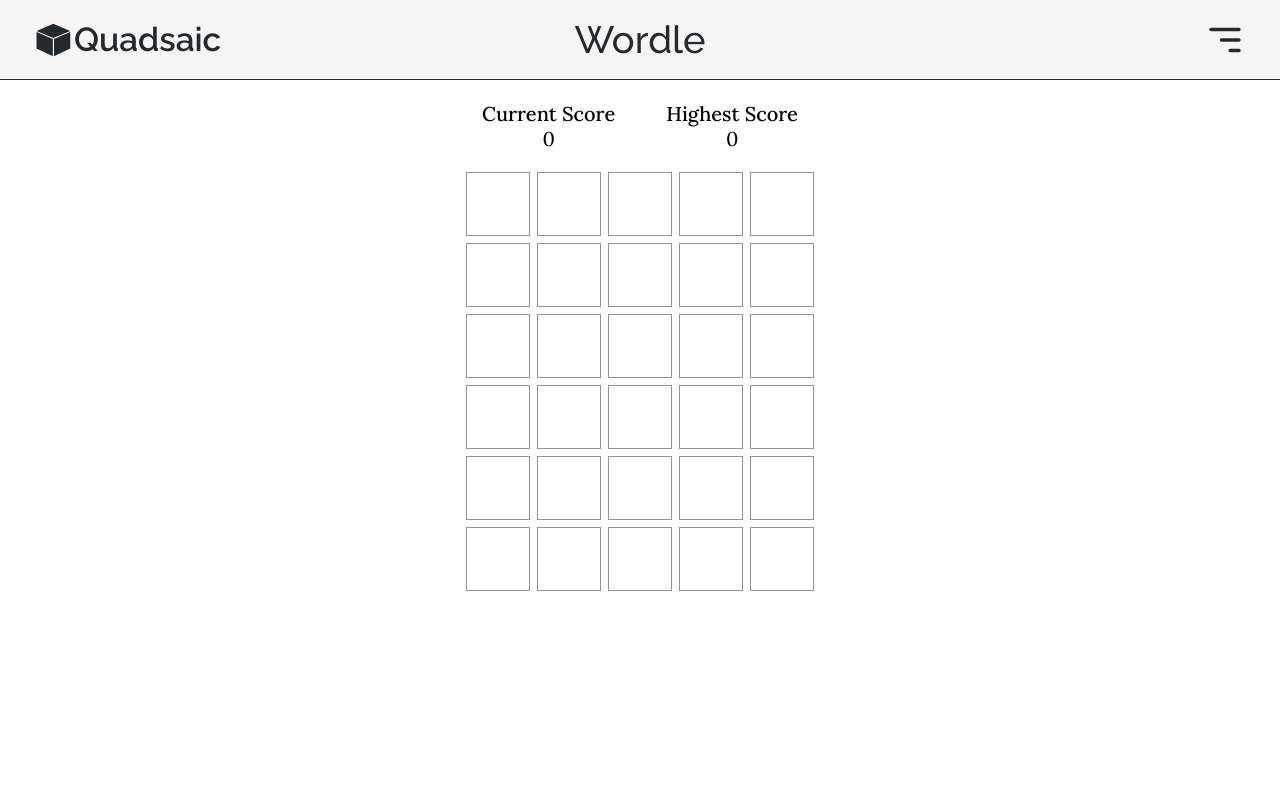
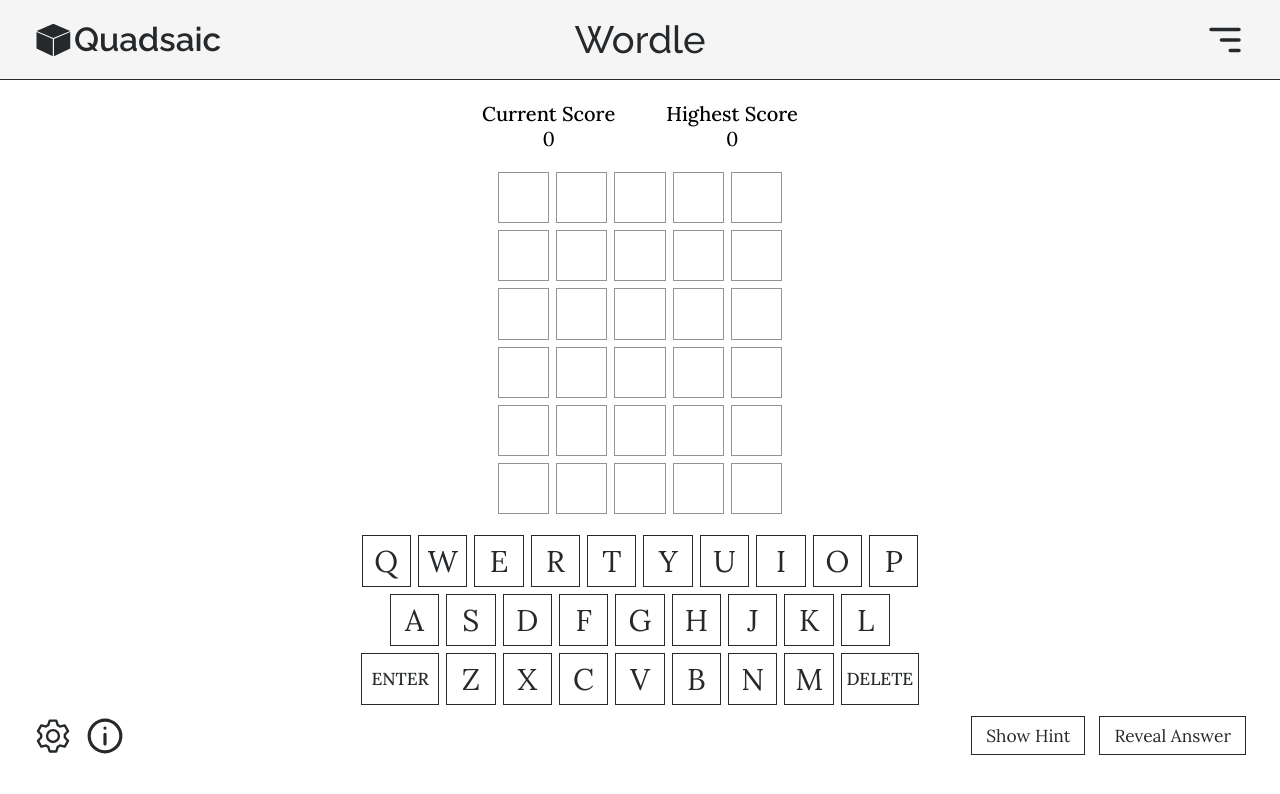
Before and after one commit to Ama4538/Quadsaic, a React (Vite) app: page /wordle in a window 1280 px wide. Shown: the top 794 px of the page. Built offline with nearby package versions, Linux system fonts and the light colour scheme.

Commit message:
KeyBoard

```diff
--- a/src/components/app/App.jsx
+++ b/src/components/app/App.jsx
@@ -6,6 +6,7 @@ function App() {
     const [wordleSetting, setWordleSetting] = useState({
         currentWord: "",
         gameBoard: null,
+        inputLetters: [],
         start: false,
         timer: false,
         timerAmount: 300,
--- a/src/main.css
+++ b/src/main.css
@@ -72,7 +72,8 @@
 
 .wordle__content {
     display: flex;
-    justify-content: center;
+    flex-direction: column;
+    align-items: center;
 }
 
 /* Game Board */
@@ -109,8 +110,8 @@
 .wordle-gameboard__cell {
     display: grid;
     place-items: center;
-    width: var(--padding-size-med);
-    font-size: var(--font-size-med);
+    width: calc(var(--padding-size-med) / 1.25);
+    font-size: calc(var(--font-size-med) / 1.05);
     font-weight: 400;
     aspect-ratio: 1 / 1;
     border: solid 1px var(--primary-color);
@@ -120,11 +121,117 @@
     user-select: none;
 }
 
-.wordle-gameboard__cell[data-filled = "true"] {
+.wordle-gameboard__cell[data-filled="true"] {
     opacity: 1;
 }
 
+/* KeyBoard */
+.wordle__keyboard {
+    display: flex;
+    flex-direction: column;
+    gap: calc(var(--padding-size-very-small) / 2);
+    margin-top: calc(var(--padding-size-very-small) * 1.50);
+}
+
+.wordle-keyboard__row {
+    display: flex;
+    gap: calc(var(--padding-size-very-small) / 2);
+    justify-content: center;
+}
+
+.wordle-keyboard__button {
+    height: calc(var(--font-size-med) * 1.30);
+    font-family: var(--secondary-font);
+    font-size: calc(var(--font-size-small) * 1.50);
+    background-color: transparent;
+    aspect-ratio: 0.95 / 1;
+    border: solid 1px var(--primary-color);
+    color: var(--primary-color);
+    cursor: pointer;
+    text-transform: uppercase;
+}
+
+.wordle-keyboard__button-big {
+    font-size: calc(var(--font-size-small) / 1.15);
+    font-weight: 500;
+    aspect-ratio: 1.50 / 1;
+}
+
+/* Footer */
+.wordle__footer {
+    display: flex;
+    padding: calc(var(--padding-size-small) / 3) var(--padding-size-small);
+    margin-top: auto;
+    justify-content: space-between;
+}
+
+.wordle__footer-left {
+    display: flex;
+    gap: var(--padding-size-very-small);
+}
+
+.wordle__footer-left button {
+    height: calc(var(--font-size-med) / 1.05);
+    aspect-ratio: 1 / 1;
+    background-color: transparent;
+    border: none;
+    cursor: pointer;
+    transition: 0.20s;
+}
+
+.wordle__footer-left button:nth-child(1) {
+    background: url(/icons/setting.svg) no-repeat center / contain;
+}
+
+.wordle__footer-left button:nth-child(2) {
+    background: url(/icons/info.svg) no-repeat center / contain;
+}
+
+.wordle__footer-right {
+    display: flex;
+    gap: var(--padding-size-very-small);
+}
+
+.wordle__footer-right button {
+    position: relative;
+    z-index: 1;
+    padding: calc(var(--padding-size-very-small) / 2) var(--padding-size-very-small);
+    font-family: var(--secondary-font);
+    font-size: calc(var(--font-size-small) / 1.15);
+    background-color: transparent;
+    border: solid 1px var(--primary-color);
+    cursor: pointer;
+    color: var(--primary-color);
+    transition: 0.25s ease-out;
+}
+
+
+/* Psuedo Element */
+.wordle__footer-right button::before {
+    position: absolute;
+    bottom: 0;
+    left: 0;
+    z-index: -1;
+    height: 0;
+    width: 100%;
+    background-color: var(--primary-color);
+    content: "";
+    transition: inherit;
+}
+
 /* Animation */
-.wordle__gameboard[data-message = "true"] .wordle__message{
+.wordle__gameboard[data-message="true"] .wordle__message {
     opacity: 1;
 }
+
+.wordle__footer-left button:hover {
+    scale: 1.05;
+}
+
+.wordle__footer-right button:hover {
+    color: var(--secondary-color);
+}
+
+.wordle__footer-right button:hover::before {
+    height: 100%;
+}
--- a/src/page/wordle/Wordle.jsx
+++ b/src/page/wordle/Wordle.jsx
@@ -36,6 +36,12 @@ const Wordle = ({ setting, updateSetting }) => {
         partial: "#a9903e",
         incorrect: "#3b3e41",
     }
+
+    const keyBoardDisplay = [
+        ["q", "w", "e", "r", "t", "y", "u", "i", "o", "p"],
+        ["a", "s", "d", "f", "g", "h", "j", "k", "l"],
+        ["Enter", "z", "x", "c", "v", "b", "n", "m", "Delete"]
+    ]
 
     // Set word if empty
     useEffect(() => {
@@ -174,6 +180,19 @@ const Wordle = ({ setting, updateSetting }) => {
         }
     }
 
+    // const addToInputLetter = (cell, input) => {
+    //     // Check if cell is already inside
+    //     const presented = input.some(element => element.content === cell.content)
+    //     console.log("presented " + presented);
+    //     console.log(input);
+
+    //     if (!presented) {
+    //         console.log("ran");
+    //         return input.push(cell)
+    //     }
+    //     return input;
+    // }
+
     // Update Message
     const updateMessage = (message) => {
         setMessage(message);
@@ -268,6 +287,17 @@ const Wordle = ({ setting, updateSetting }) => {
         }
     }
 
+    // Handle Display KeyBoard Input
+    const handleDisplayKeyBoard = (letter) => {
+        if (letter === "Enter") {
+            nextLine();
+        } else if (letter === "Delete") {
+            removeLetter();
+        } else {
+            updateLetter(letter);
+        }
+    }
+
     // Animations
     const rowAnimation = {
         error: {
@@ -351,17 +381,43 @@ const Wordle = ({ setting, updateSetting }) => {
                             </motion.div>
                         ))}
                     </div>
+
+                    {/* Keyboard */}
+                    <div className="wordle__keyboard">
+                        {keyBoardDisplay.map((row, rowNum) => (
+                            <div
+                                className="wordle-keyboard__row"
+                                key={"wordle-keyboard__row-" + rowNum}
+                            >
+                                {row.map((letter, letterNum) => (
+                                    <div
+                                        className="wordle-keyboard__letter"
+                                        key={"wordle__gameboard-row-" + rowNum + "-letter-" + letterNum}
+                                    >
+                                        <button
+                                        className= {letter.length > 1 ? "wordle-keyboard__button wordle-keyboard__button-big" : "wordle-keyboard__button"}
+                                        onClick={() => {
+                                            handleDisplayKeyBoard(letter)
+                                        }}
+                                        >
+                                        {letter}</button>
+                                    </div>
+                                ))}
+                            </div>
+                        ))}
+                    </div>
+
                 </main>
-                {/* <footer>
+                <footer className="wordle__footer">
                     <div className="wordle__footer-left">
                         <button></button>
                         <button></button>
                     </div>
                     <div className="wordle__footer-right">
-                        <button></button>
-                        <button></button>
+                        <button>Show Hint</button>
+                        <button>Reveal Answer</button>
                     </div>
-                </footer> */}
+                </footer>
             </section>
         </PageTransition>
     )
```
Also changed, not shown: public/icons/info.svg (added), public/icons/setting.svg (added).
